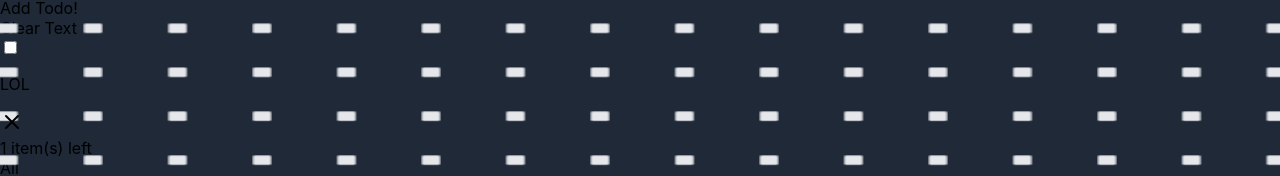
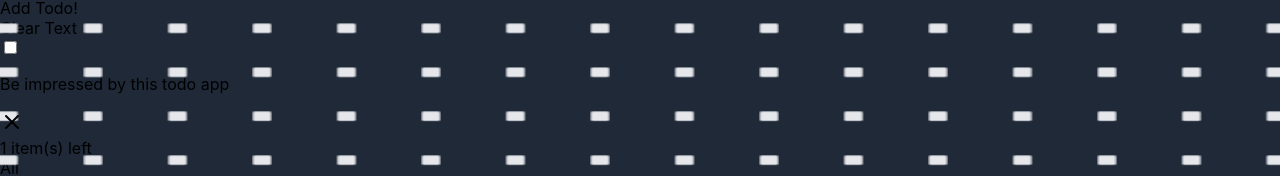
Before and after one commit to mesbaulalam/hollo-todo, a Next.js app: page / in a window 1280 px wide. Shown: the part 152-328 px from the top of the page. Built offline with nearby package versions, Linux system fonts and the light colour scheme.

Commit message:
Changed the default added task

```diff
--- a/pages/_app.tsx
+++ b/pages/_app.tsx
@@ -7,7 +7,7 @@
 
 function MyApp({ Component, pageProps }: AppProps) {
   const [todo, setTodo] = React.useState<Todo[]>([
-    { text: "LOL", complete: false, id: 0 },
+    { text: "Be impressed by this todo app", complete: false, id: 0 },
   ]);
   const [id, incrementId] = React.useState<number>(1);
 
```
